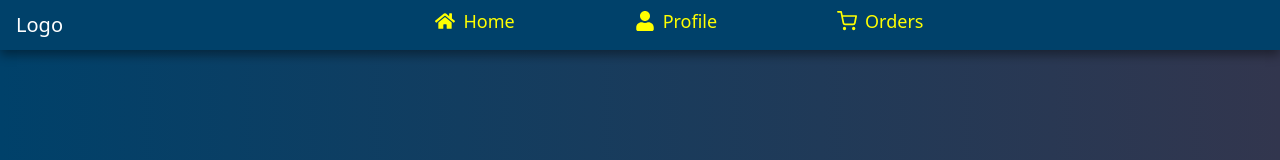
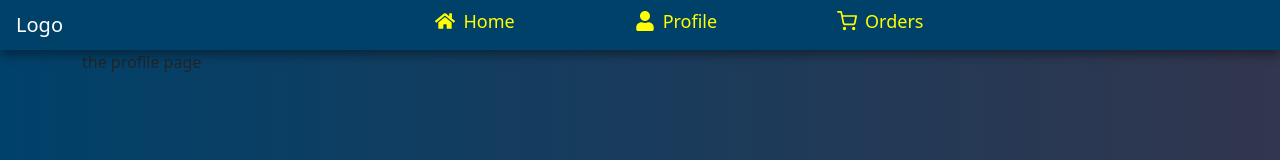
Before and after one commit to AyoTheInspired/kumba-task, a React (Create React App) app: page /profile in a window 1280 px wide. Shown: the top 160 px of the page. Built offline with nearby package versions, Linux system fonts and the light colour scheme.

Commit message:
Created state provider

```diff
--- a/src/App.js
+++ b/src/App.js
@@ -3,16 +3,19 @@ import Header from "./components/Header";
 import "bootstrap/dist/css/bootstrap.min.css";
 import { BrowserRouter as Router, Switch, Route } from "react-router-dom";
 import Home from "./pages/Home";
+import Profile from "./pages/Profile";
+import Orders from "./pages/Orders";
 
 function App() {
 	return (
 		<Router>
 			<div className="app">
 				<Header />
-
 				<Switch>
 					<Route exact path="/" component={Home} />
 					<Route exact path="/home" component={Home} />
+					<Route exact path="/profile" component={Profile} />
+					<Route exact path="/orders" component={Orders} />
 				</Switch>
 			</div>
 		</Router>
--- /dev/null
+++ b/src/pages/Orders.js
@@ -0,0 +1,17 @@
+import React from "react";
+import styled from "styled-components";
+import { Container, Row } from "react-bootstrap";
+
+function Orders() {
+	return (
+		<Container>
+			<Row>
+				<Section className="">the orders page</Section>
+			</Row>
+		</Container>
+	);
+}
+
+export default Orders;
+
+const Section = styled.section``;
--- /dev/null
+++ b/src/pages/Profile.js
@@ -0,0 +1,17 @@
+import React from "react";
+import styled from "styled-components";
+import { Container, Row } from "react-bootstrap";
+
+function Profile() {
+	return (
+		<Container>
+			<Row>
+				<Section className="">the profile page</Section>
+			</Row>
+		</Container>
+	);
+}
+
+export default Profile;
+
+const Section = styled.section``;
```
Also changed, not shown: src/data-layer/StateProvider.js (+11 -0 lines).
